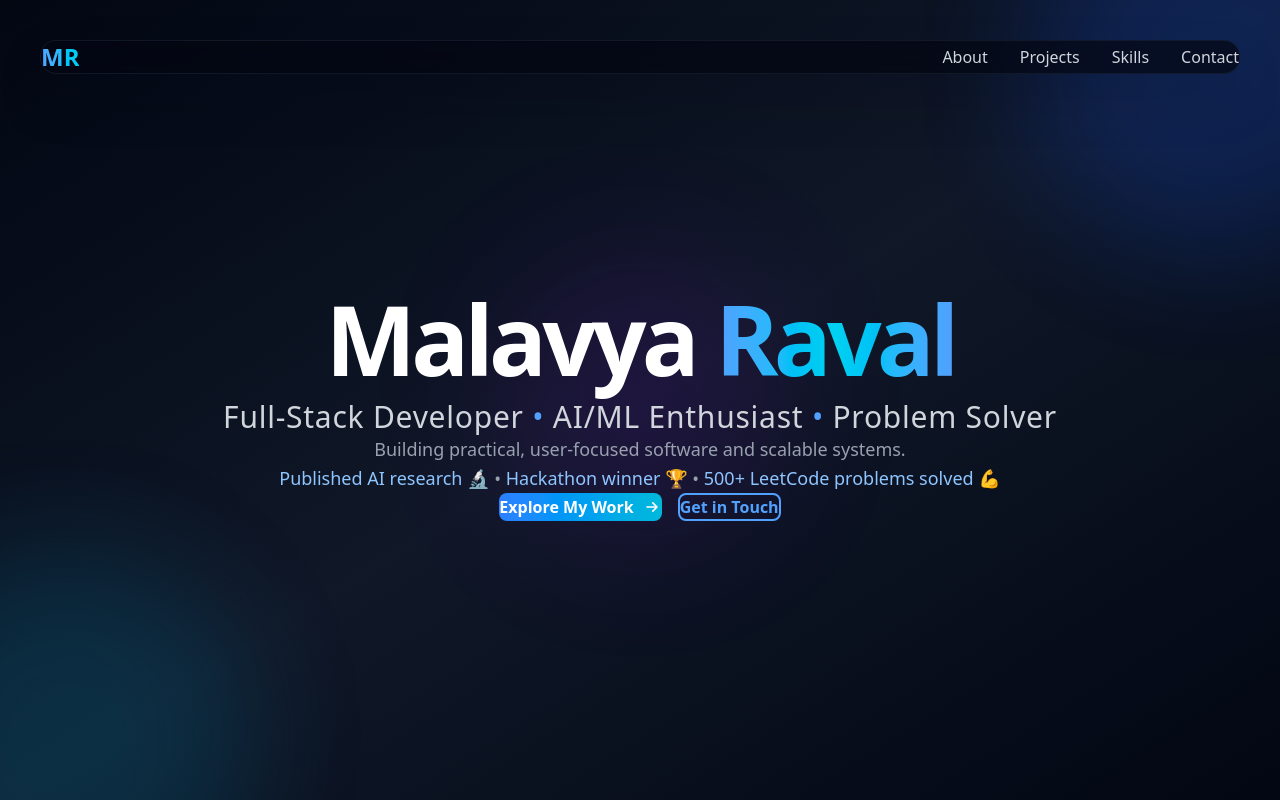
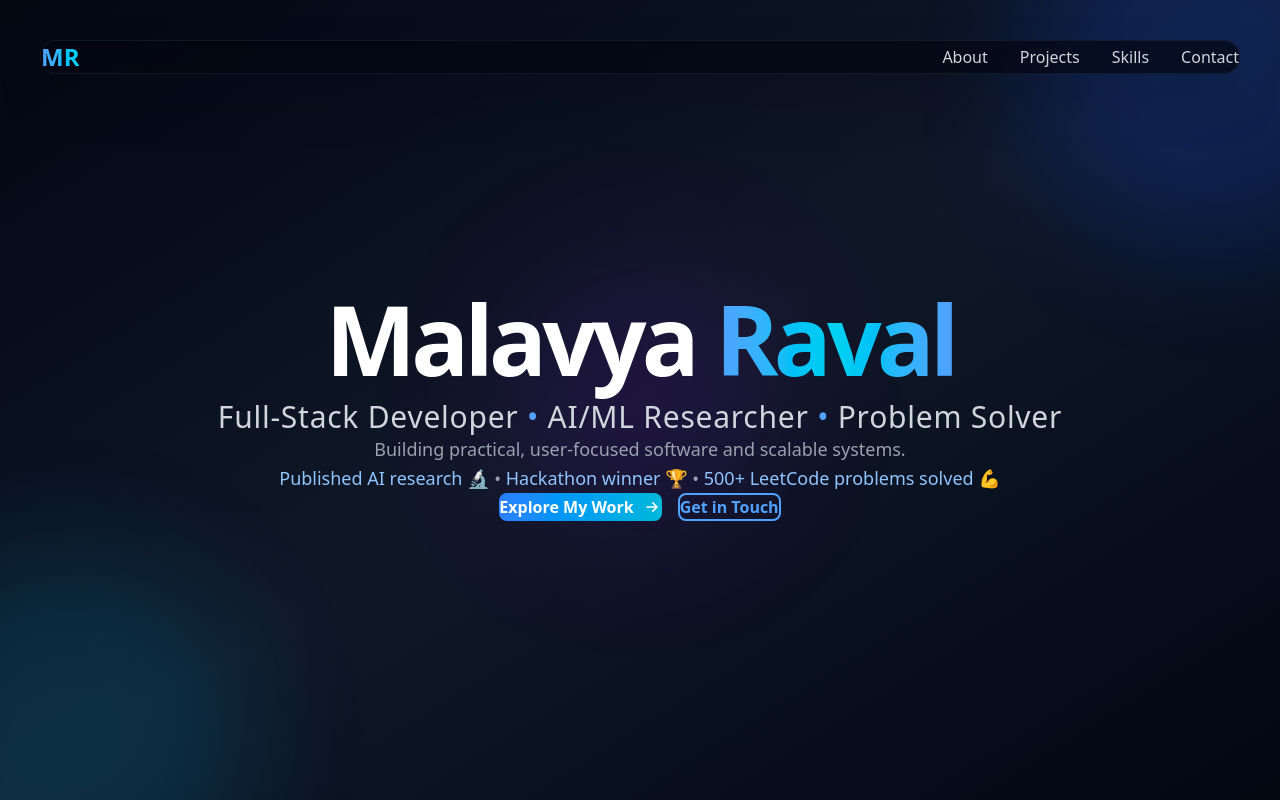
Before and after one commit to MalavyaRaval/malavyaraval.github.io, a React (Vite) app: page / in a window 1280 px wide. Shown: the top 800 px of the page. Built offline with nearby package versions, Linux system fonts and the light colour scheme.

Commit message:
Update title: Enthusiast -> Researcher

```diff
--- a/src/Home.jsx
+++ b/src/Home.jsx
@@ -258,7 +258,7 @@ export default function Home() {
               Malavya <span className="text-transparent bg-clip-text bg-gradient-to-r from-blue-400 via-cyan-400 to-blue-400 animate-pulse">Raval</span>
             </h1>
             <p className="text-2xl md:text-3xl text-gray-300 mb-6 font-light tracking-wide">
-              Full-Stack Developer <span className="text-blue-400">•</span> AI/ML Enthusiast <span className="text-blue-400">•</span> Problem Solver
+              Full-Stack Developer <span className="text-blue-400">•</span> AI/ML Researcher <span className="text-blue-400">•</span> Problem Solver
             </p>
             <div className="flex justify-center">
               <p className="text-base sm:text-lg text-gray-400 mb-12 leading-relaxed max-w-4xl px-2 text-center">
```
